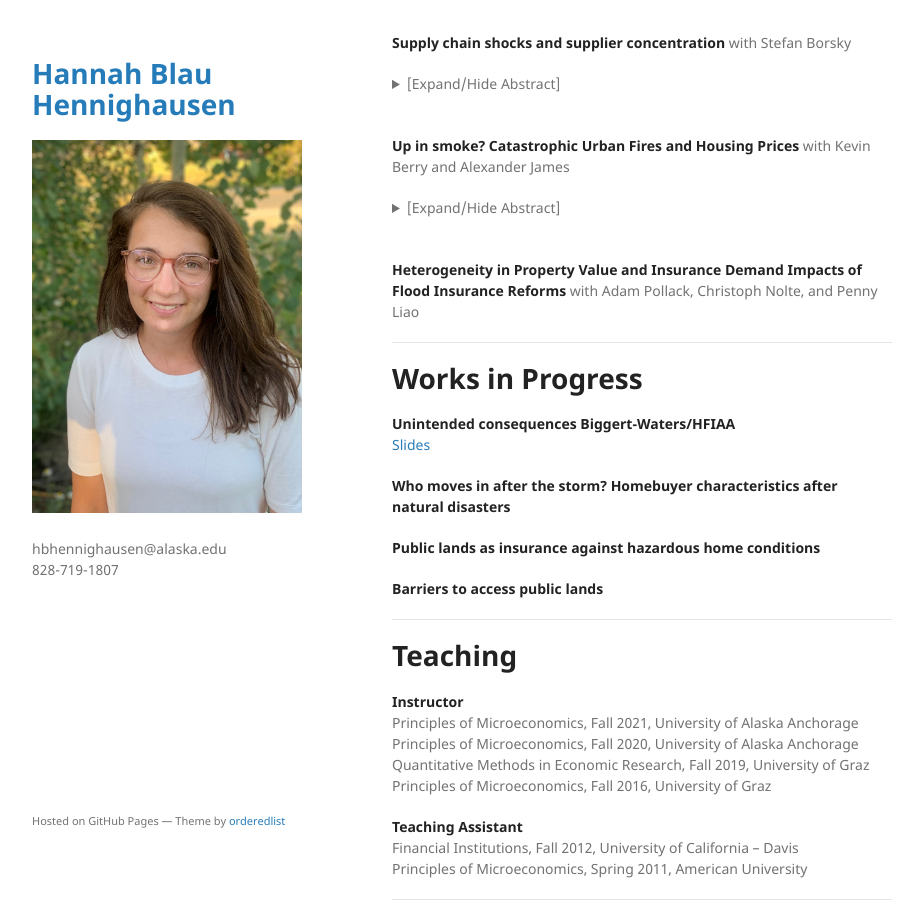
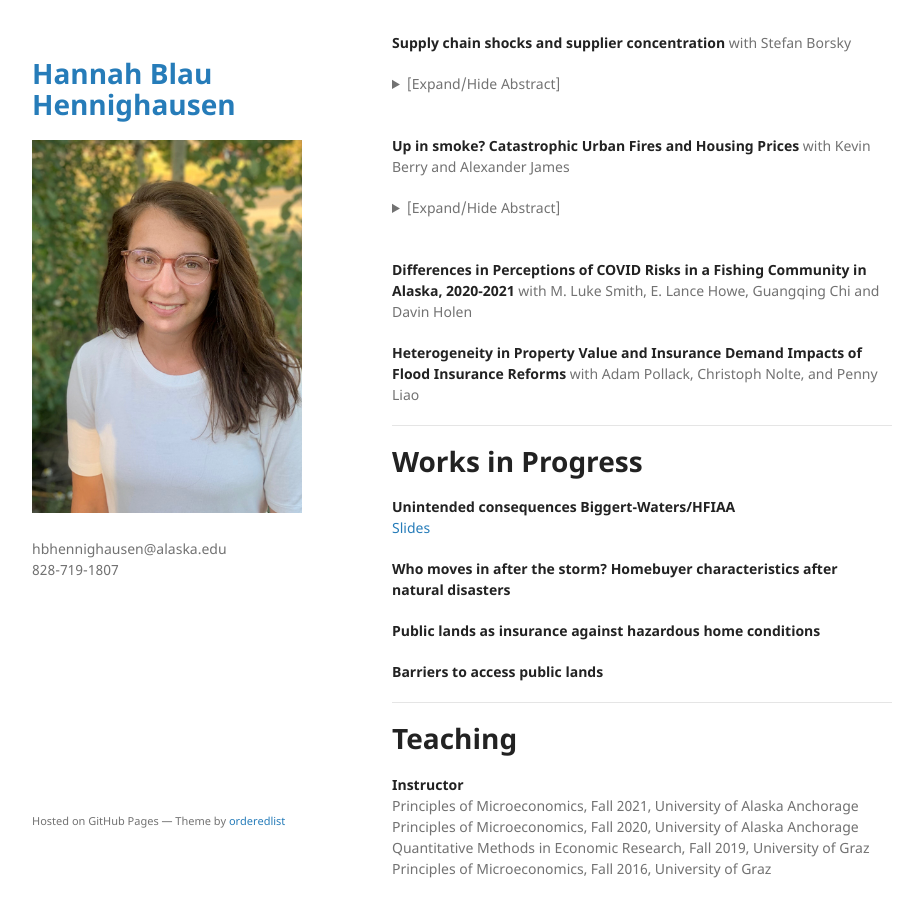
Before and after one commit to hannahhennighausen/hannahhennighausen.github.io, a Jekyll site: the page built from index.md, in a window 1280 px wide and 900 px high, scrolled down 1636 px. Shown: the whole window, without its empty margins (178-1101 px from the left). Built offline with Jekyll 4.4.1, drawn with Linux system fonts in a browser that asks for light colours; the repository's description, which GitHub fills in, is left out.

Commit message:
Update index.md

```diff
--- a/index.md
+++ b/index.md
@@ -84,6 +84,9 @@ This study documents the impact of the 2018 Camp Fire on property prices across
   </details>
 <br />
 
+**Differences in Perceptions of COVID Risks in a Fishing Community in Alaska, 2020-2021** with M. Luke Smith, E. Lance Howe, Guangqing Chi and Davin Holen <br />
+
+
 **Heterogeneity in Property Value and Insurance Demand Impacts of Flood Insurance Reforms** with Adam Pollack, Christoph Nolte, and Penny Liao
 
 
```
